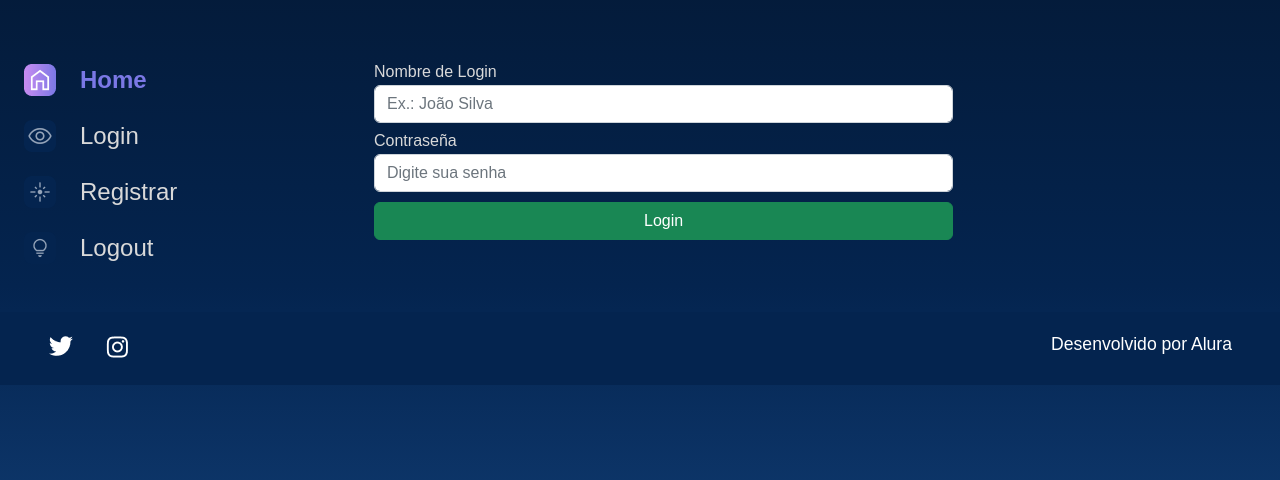
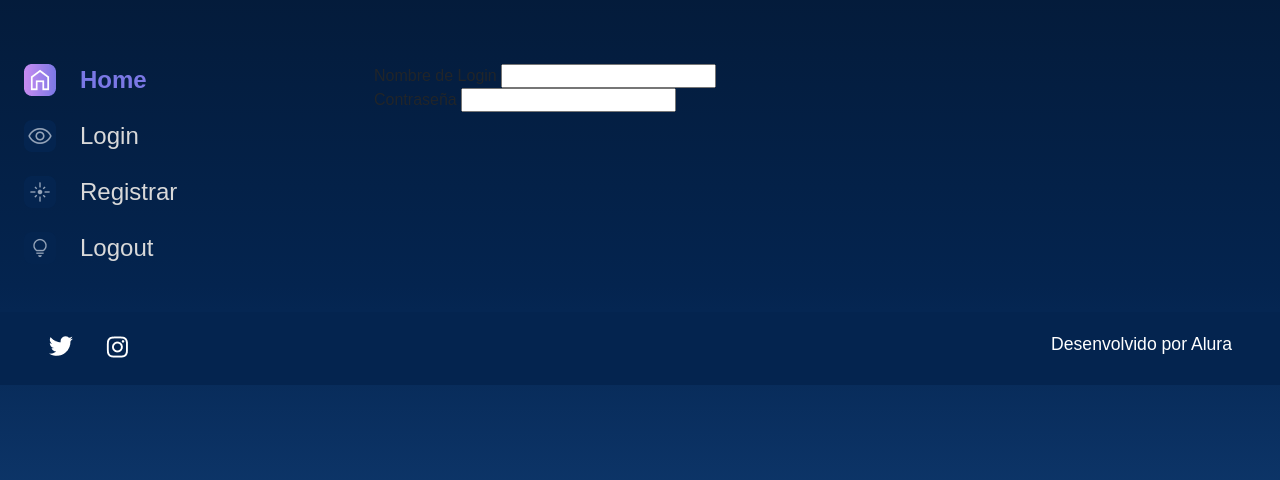
Before and after one commit to Guilhwe/alura_space_django, a Django app: page /login in a window 1280 px wide. Shown: the part 114-594 px from the top of the page. Run offline with Django 5.2, Linux system fonts and the light colour scheme.

Commit message:
creacion de los campos rellenables en ligin.html  sin estilizar

```diff
--- a/templates/usuarios/login.html
+++ b/templates/usuarios/login.html
@@ -42,18 +42,15 @@
             </section>
             <section class="galeria" style="margin-left: 5em">
                 <form action="" method="">
+                    {% csrf_token %}
                     <div class="row">
-                        <div class="col-12 col-lg-12" style="margin-bottom: 10px;">
-                            <label for="nome_login" style="color:#D9D9D9; margin-bottom: 5px;"><b>Nombre de Login</b></label>
-                            <input type="text" class="form-control" name="nome_login" placeholder="Ex.: João Silva" required>
-                        </div>
-                        <div class="col-12 col-lg-12" style="margin-bottom: 10px;">
-                            <label for="password" style="color:#D9D9D9; margin-bottom: 5px;"><b>Contraseña</b></label>
-                            <input type="password" class="form-control" name="password" placeholder="Digite sua senha" required>
-                        </div>
-                        <div class="col-12 text-center">
-                            <button class="btn btn-success col-12" style="padding: top 5px;" type="submit">Login</button>
-                        </div>
+                       {% for field in form.visible_fields %}
+                       <div>
+                            <label for ='{{ field.id_for_label }}'>{{ field.label }}</label>
+                            {{ field }}
+                       </div>
+                       {% endfor %}
+
                     </div>
                 </form>
             </section>
```
